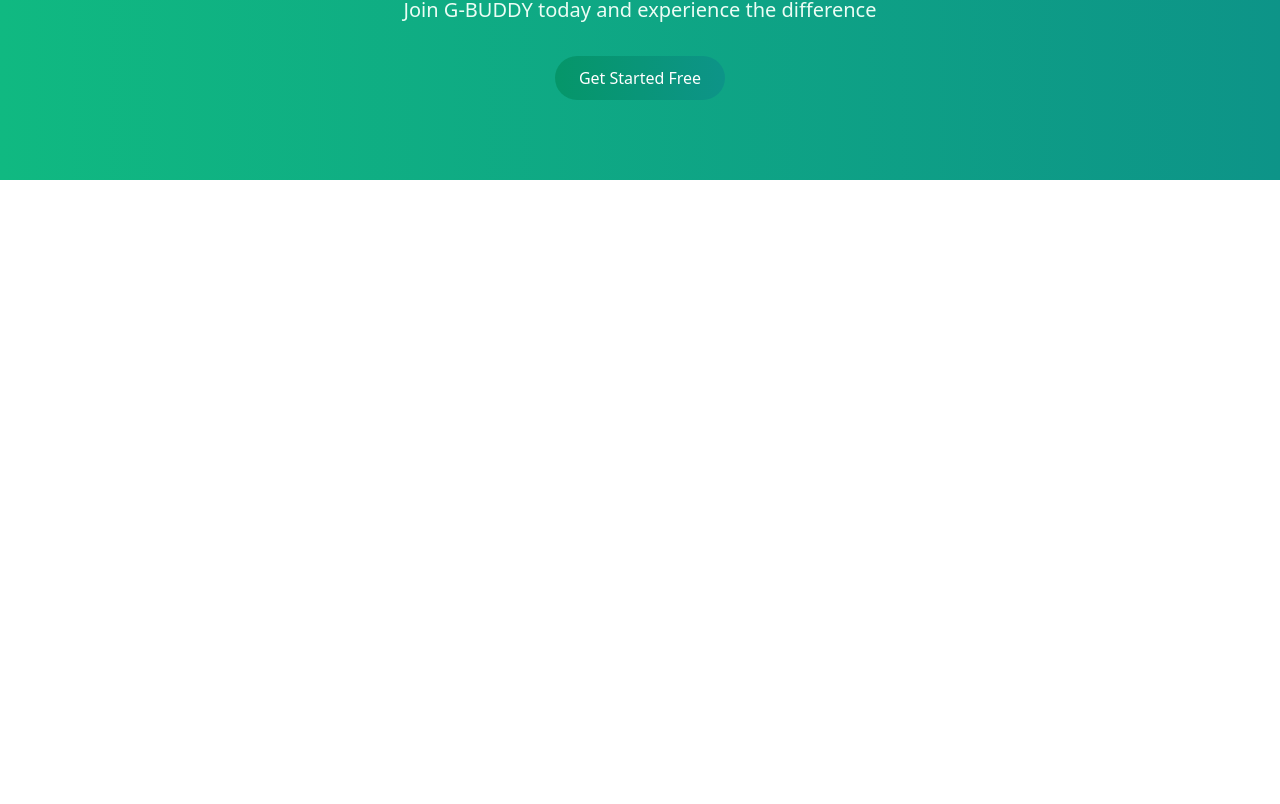
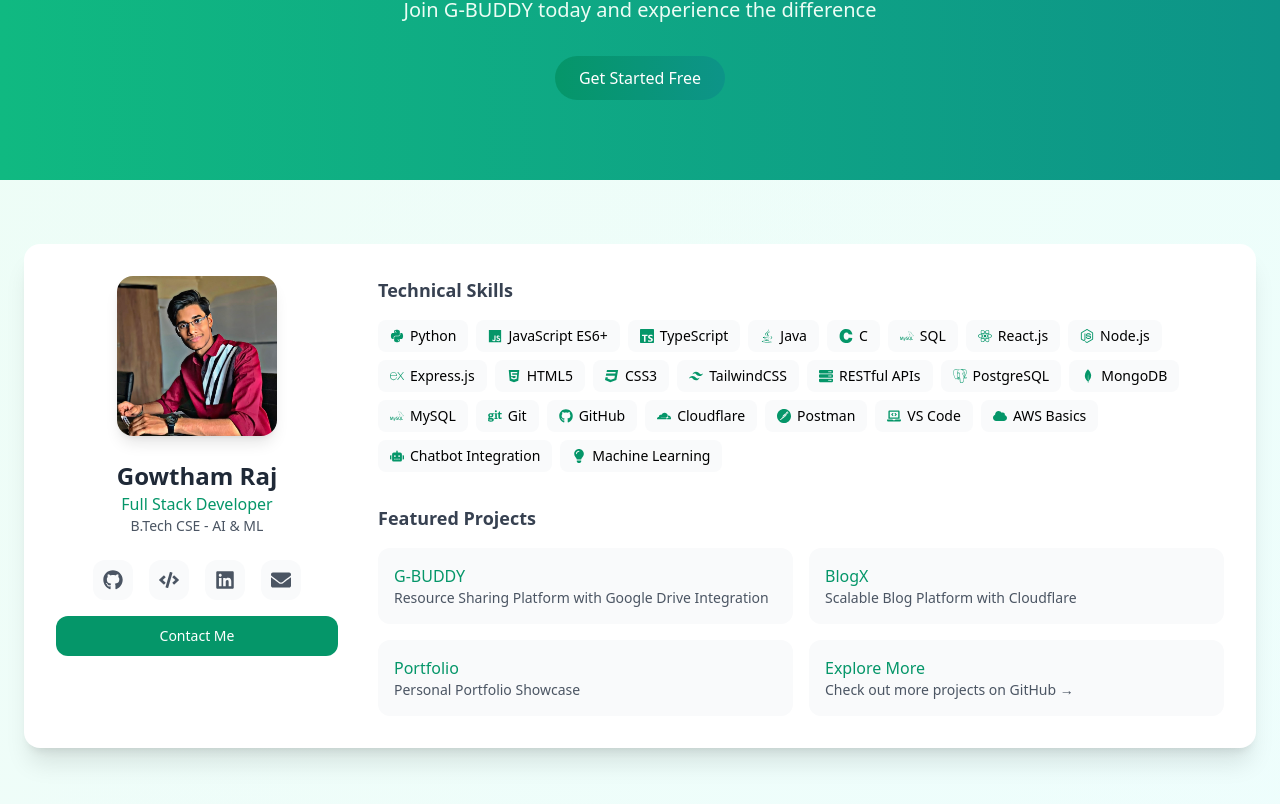
Before and after one commit to GowthamRaj24/G-BUDDY, a React (Create React App) app in the folder gbuddy_frontend/: page / in a window 1280 px wide. Shown: the part 1474-2278 px from the top of the page. Before the commit the page ends 1654 px from the top, so only its background shows below. Built offline with nearby package versions, Linux system fonts and the light colour scheme.

Commit message:
frontend developer section added

```diff
--- a/gbuddy_frontend/src/pages/Dashboard.js
+++ b/gbuddy_frontend/src/pages/Dashboard.js
@@ -5,7 +5,7 @@
 import { useNavigate } from 'react-router-dom';
 import {
     FaPython, FaJava, FaHtml5, FaCss3, FaServer,
-    FaLightbulb, FaUsers, FaCode ,FaStore , FaCalendarAlt
+    FaLightbulb, FaUsers, FaCode ,FaStore , FaCalendarAlt, FaCloud, FaRobot
 } from 'react-icons/fa';
 import {
     SiTypescript, SiC, SiMysql, SiPostgresql,
@@ -37,30 +37,6 @@
 import { BACKEND_URL } from './backendURL';
 
 const Dashboard = () => {
-    const navigate = useNavigate();
-
-    useEffect(() => {
-        const fetchUser = async () => {
-            const user = JSON.parse(localStorage.getItem("user"));
-            if (!user) return;
-
-            try {
-                const response = await axios.get(BACKEND_URL+`/users/fetchUser/${user._id}`, {
-                    headers: {
-                        Authorization: `Bearer ${localStorage.getItem('token')}`
-                    }
-                });
-
-                if (response.data.success) {
-                    navigate('/home');  // Using React Router's navigate
-                }
-            } catch (error) {
-                console.log('Error fetching user:', error);
-            }
-        };
-
-        fetchUser();
-    }, []);
 
 
     return (
@@ -143,6 +119,139 @@
                 </div>
             </section>
 
+            {/* Developer Section */}
+<section className="py-16 px-6 bg-gradient-to-br from-emerald-50/50 to-teal-50/50">
+    <div className="max-w-7xl mx-auto">
+        <div className="bg-white rounded-2xl shadow-xl p-8">
+            <div className="flex flex-col md:flex-row gap-10">
+                {/* Left Column - Profile */}
+                <div className="md:w-1/4 flex flex-col items-center text-center">
+                    <div className="relative w-40 h-40">
+                        <img
+                            src={image}
+                            alt="Gowtham Raj"
+                            className="w-full h-full object-cover rounded-2xl shadow-lg"
+                        />
+
+                    </div>
+                    <h3 className="text-2xl font-bold text-gray-800 mt-6">Gowtham Raj</h3>
+                    <p className="text-emerald-600 text-base font-medium">Full Stack Developer</p>
+                    <p className="text-gray-600 text-sm mb-6">B.Tech CSE - AI & ML</p>
+
+                    <div className="flex gap-4 mb-4">
+                        {[
+                            { icon: <FaGithub className="w-5 h-5" />, url: "https://github.com/GowthamRaj24" },
+                            { icon: <FaCode className="w-5 h-5" />, url: "https://leetcode.com/Gowtham_Raj24" },
+                            { icon: <FaLinkedin className="w-5 h-5" />, url: "https://www.linkedin.com/in/gowtham-raj-1061a5272/" },
+                            { icon: <FaEnvelope className="w-5 h-5" />, url: "mailto:mgowthamraj9491@gmail.com" }
+                        ].map((social, index) => (
+                            <a
+                                key={index}
+                                href={social.url}
+                                target="_blank"
+                                rel="noopener noreferrer"
+                                className="w-10 h-10 flex items-center justify-center rounded-xl bg-gray-50 hover:bg-emerald-50 text-gray-600 hover:text-emerald-600 transition-all hover:scale-105"
+                            >
+                                {social.icon}
+                            </a>
+                        ))}
+                    </div>
+                    <button
+                        onClick={() => window.location.href = 'mailto:mgowthamraj9491@gmail.com'}
+                        className="w-full bg-emerald-600 text-white py-2.5 rounded-xl hover:bg-emerald-700 transition-colors text-sm font-medium"
+                    >
+                        Contact Me
+                    </button>
+                </div>
+
+                {/* Right Column - Skills & Projects */}
+                <div className="md:w-3/4">
+                    {/* Skills Section */}
+<div className="mb-8">
+    <h4 className="text-lg font-semibold text-gray-700 mb-4">Technical Skills</h4>
+    <div className="flex flex-wrap gap-2">
+        {[
+            { icon: <FaPython />, label: "Python" },
+            { icon: <FaJs />, label: "JavaScript ES6+" },
+            { icon: <SiTypescript />, label: "TypeScript" },
+            { icon: <FaJava />, label: "Java" },
+            { icon: <SiC />, label: "C" },
+            { icon: <SiMysql />, label: "SQL" },
+            { icon: <FaReact />, label: "React.js" },
+            { icon: <FaNodeJs />, label: "Node.js" },
+            { icon: <SiExpress />, label: "Express.js" },
+            { icon: <FaHtml5 />, label: "HTML5" },
+            { icon: <FaCss3 />, label: "CSS3" },
+            { icon: <SiTailwindcss />, label: "TailwindCSS" },
+            { icon: <FaServer />, label: "RESTful APIs" },
+            { icon: <SiPostgresql />, label: "PostgreSQL" },
+            { icon: <SiMongodb />, label: "MongoDB" },
+            { icon: <SiMysql />, label: "MySQL" },
+            { icon: <FaGit />, label: "Git" },
+            { icon: <FaGithub />, label: "GitHub" },
+            { icon: <SiCloudflare />, label: "Cloudflare" },
+            { icon: <SiPostman />, label: "Postman" },
+            { icon: <FaLaptopCode />, label: "VS Code" },
+            { icon: <FaCloud />, label: "AWS Basics" },
+            { icon: <FaRobot />, label: "Chatbot Integration" },
+            { icon: <FaLightbulb />, label: "Machine Learning" }
+        ].map((skill, index) => (
+            <span key={index}
+                  className="inline-flex items-center gap-1.5 px-3 py-1.5 bg-gray-50 hover:bg-emerald-50 rounded-lg text-sm transition-colors">
+                <span className="text-emerald-600">{skill.icon}</span>
+                {skill.label}
+            </span>
+        ))}
+    </div>
+</div>
+
+
+
+
+
+                    {/* Projects Grid */}
+                    <h4 className="text-lg font-semibold text-gray-700 mb-4">Featured Projects</h4>
+                    <div className="grid grid-cols-2 gap-4">
+                        {[
+                            {
+                                title: "G-BUDDY",
+                                desc: "Resource Sharing Platform with Google Drive Integration",
+                                url: "https://g-buddy.vercel.app"
+                            },
+                            {
+                                title: "BlogX",
+                                desc: "Scalable Blog Platform with Cloudflare",
+                                url: "https://blogx1.netlify.app"
+                            },
+                            {
+                                title: "Portfolio",
+                                desc: "Personal Portfolio Showcase",
+                                url: "https://gowthamraj24n.netlify.app"
+                            },
+                            {
+                                title: "Explore More",
+                                desc: "Check out more projects on GitHub →",
+                                url: "https://github.com/GowthamRaj24"
+                            }
+                        ].map((project, index) => (
+                            <a
+                                key={index}
+                                href={project.url}
+                                target="_blank"
+                                rel="noopener noreferrer"
+                                className="p-4 bg-gray-50 rounded-xl hover:bg-emerald-50 transition-colors group"
+                            >
+                                <h5 className="font-medium text-emerald-600 text-base group-hover:text-emerald-700">{project.title}</h5>
+                                <p className="text-sm text-gray-600">{project.desc}</p>
+                            </a>
+                        ))}
+                    </div>
+                </div>
+            </div>
+        </div>
+    </div>
+</section>
+
 
 
 
```
